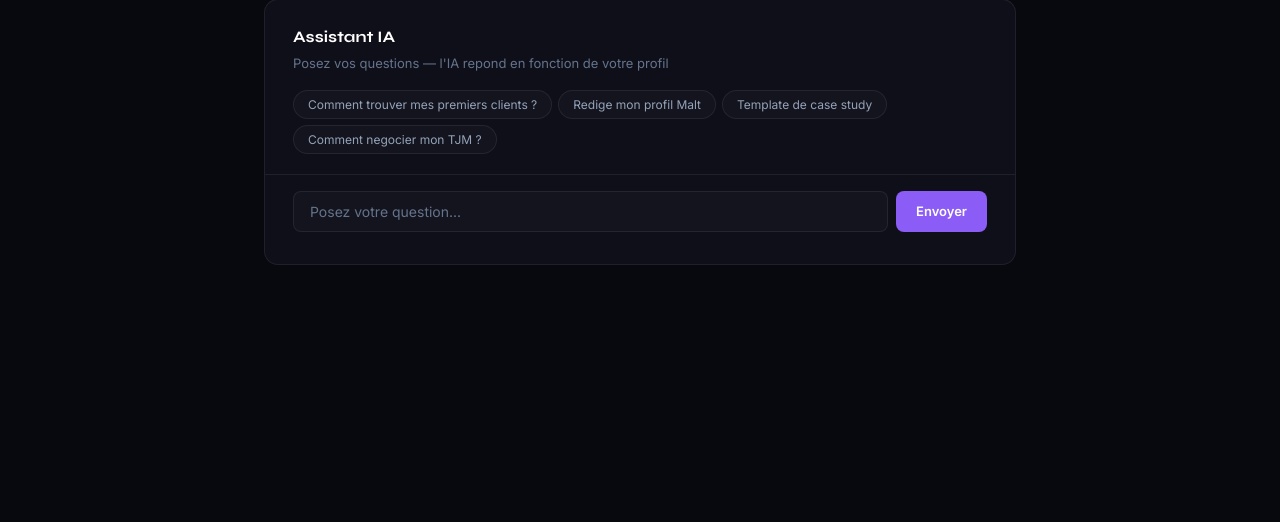
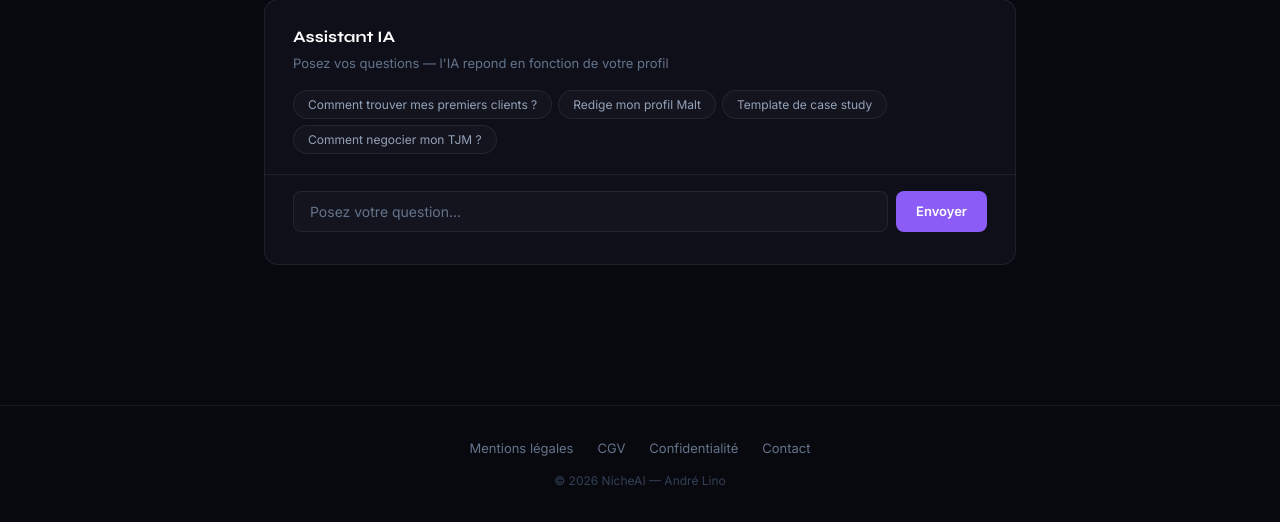
Before and after one commit to lino-freelance-prog/freelance-niche, a Flask app: page /premium-result in a window 1280 px wide. Shown: the part 468-990 px from the top of the page. Before the commit the page ends 733 px from the top, so only its background shows below. Run offline with Flask 3, Linux system fonts and the light colour scheme; the visitor is signed in with stand-in values (Sample User, id 1).

Commit message:
ajout footer liens legaux

```diff
--- a/templates/resultat.html
+++ b/templates/resultat.html
@@ -670,10 +670,30 @@ async function send() {
 
 function exportPDF() {
   var w = window.open('','_blank');
-  w.document.write('<!DOCTYPE html><html><head><meta charset="UTF-8"><title>Rapport NicheAI</title><style>body{font-family:Georgia,serif;max-width:760px;margin:48px auto;padding:0 24px;color:#1a1a1a;line-height:1.75;}h1{font-size:24px;margin-bottom:32px;}h2,h3{font-size:13px;text-transform:uppercase;letter-spacing:1.5px;color:#6D28D9;margin:28px 0 10px;padding-bottom:6px;border-bottom:1px solid #e5e7eb;}p{margin-bottom:12px;}ul,ol{margin:8px 0 12px 20px;}li{margin-bottom:4px;}@media print{body{margin:0;}}</style></head><body><h1>Rapport NicheAI Premium</h1>' + document.getElementById('rapport-content').innerHTML + '</body></html>');
+  w.document.write('<!DOCTYPE html><html><head><meta charset="UTF-8"><title>Rapport NicheAI</title><style>body{font-family:Georgia,serif;max-width:760px;margin:48px auto;padding:0 24px;color:#1a1a1a;line-height:1.75;}h1{font-size:24px;margin-bottom:32px;}h2,h3{font-size:13px;text-transform:uppercase;letter-spacing:1.5px;color:#6D28D9;margin:28px 0 10px;padding-bottom:6px;border-bottom:1px solid #e5e7eb;}p{margin-bottom:12px;}ul,ol{margin:8px 0 12px 20px;}li{margin-bottom:4px;}@media print{body{margin:0;}}</style></head><body><h1>Rapport NicheAI Premium</h1>' + document.getElementById('rapport-content').innerHTML + '
+<footer style="text-align:center;padding:32px 24px;border-top:1px solid rgba(255,255,255,0.07);margin-top:60px;">
+  <div style="display:flex;justify-content:center;gap:24px;flex-wrap:wrap;">
+    <a href="/mentions-legales" style="font-size:13px;color:#64748B;text-decoration:none;">Mentions légales</a>
+    <a href="/cgv" style="font-size:13px;color:#64748B;text-decoration:none;">CGV</a>
+    <a href="/confidentialite" style="font-size:13px;color:#64748B;text-decoration:none;">Confidentialité</a>
+    <a href="mailto:contact@nicheai.fr" style="font-size:13px;color:#64748B;text-decoration:none;">Contact</a>
+  </div>
+  <p style="font-size:12px;color:#334155;margin-top:12px;">© 2026 NicheAI — André Lino</p>
+</footer>
+</body></html>');
   w.document.close();
   setTimeout(function(){ w.print(); }, 600);
 }
 </script>
+
+<footer style="text-align:center;padding:32px 24px;border-top:1px solid rgba(255,255,255,0.07);margin-top:60px;">
+  <div style="display:flex;justify-content:center;gap:24px;flex-wrap:wrap;">
+    <a href="/mentions-legales" style="font-size:13px;color:#64748B;text-decoration:none;">Mentions légales</a>
+    <a href="/cgv" style="font-size:13px;color:#64748B;text-decoration:none;">CGV</a>
+    <a href="/confidentialite" style="font-size:13px;color:#64748B;text-decoration:none;">Confidentialité</a>
+    <a href="mailto:contact@nicheai.fr" style="font-size:13px;color:#64748B;text-decoration:none;">Contact</a>
+  </div>
+  <p style="font-size:12px;color:#334155;margin-top:12px;">© 2026 NicheAI — André Lino</p>
+</footer>
 </body>
 </html>
```
Also changed, not shown: templates/index.html (+10 -0 lines).
